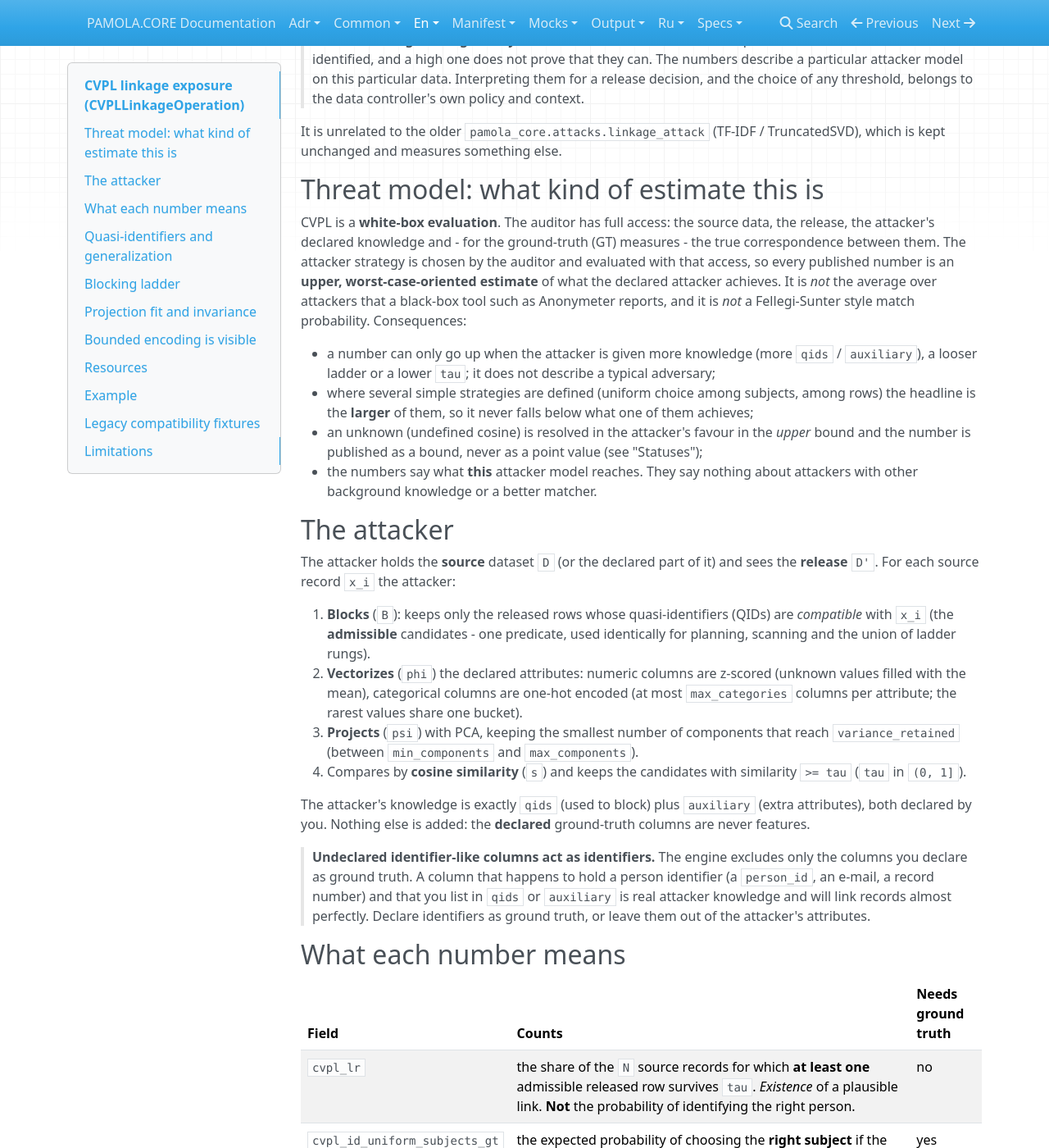
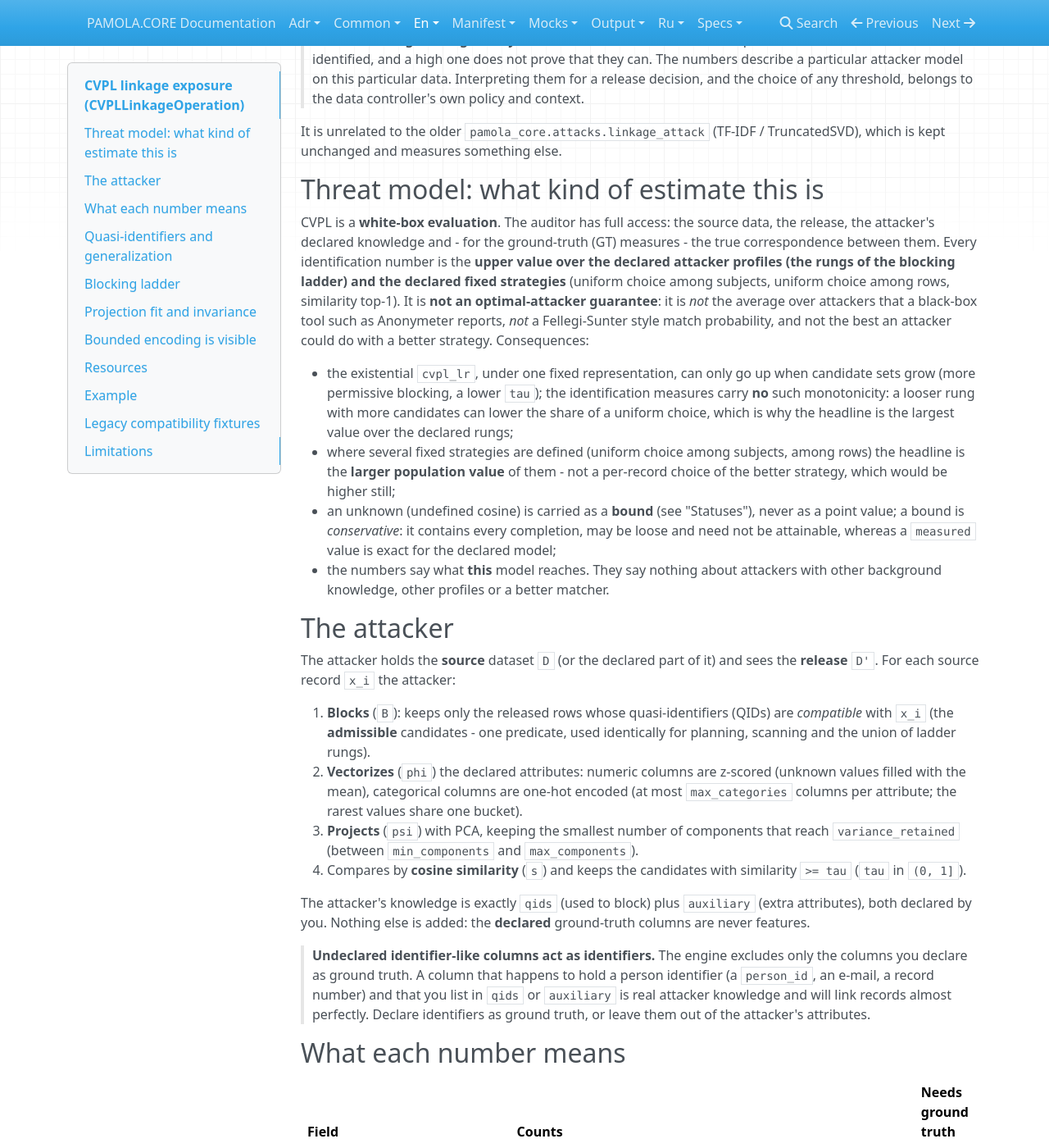
Before and after one commit to DGT-Network/PAMOLA, an MkDocs documentation site: the page built from docs/en/core/metrics/privacy/cvpl.md, in a window 1280 px wide and 1400 px high, scrolled down 301 px. Shown: the whole window at 82% size. Built offline with MkDocs 1.6.1, drawn with Linux system fonts in a browser that asks for light colours; nearby versions of some CDN libraries; some of the changed text lies outside the part shown.

Commit message:
fix(cvpl): bounds on every surface, per-rung identification with a max headline, bounded fallback classes, count-based uncertainty (CDX-CVPL-R2-1, R2-2, R2-6, R2-7, R2-8)
R2-1 top-1/precision bounds cover tie-band shifts; R2-2 union, trajectories, per-rung and legacy fields carry value-or-null with lower/upper/status; R2-6 identification measures per rung, headline = largest over rungs with *_basis_rung, cvpl_lr stays on the union, wording is upper value over declared profiles and fixed strategies; R2-7 exact-fallback classes from per-column codes after the budget check; R2-8 uncertainty flags from candidate counts. Docs and CHANGELOG updated.

Co-Authored-By: Claude Sonnet 5.5 <noreply@anthropic.com>

```diff
--- a/docs/en/core/metrics/privacy/cvpl.md
+++ b/docs/en/core/metrics/privacy/cvpl.md
@@ -21,20 +21,25 @@ TruncatedSVD), which is kept unchanged and measures something else.
 
 CVPL is a **white-box evaluation**. The auditor has full access: the source data, the
 release, the attacker's declared knowledge and - for the ground-truth (GT) measures - the
-true correspondence between them. The attacker strategy is chosen by the auditor and
-evaluated with that access, so every published number is an **upper, worst-case-oriented
-estimate** of what the declared attacker achieves. It is *not* the average over attackers
-that a black-box tool such as Anonymeter reports, and it is *not* a Fellegi-Sunter style
-match probability. Consequences:
+true correspondence between them. Every identification number is the **upper value over the
+declared attacker profiles (the rungs of the blocking ladder) and the declared fixed
+strategies** (uniform choice among subjects, uniform choice among rows, similarity top-1). It
+is **not an optimal-attacker guarantee**: it is *not* the average over attackers that a
+black-box tool such as Anonymeter reports, *not* a Fellegi-Sunter style match probability,
+and not the best an attacker could do with a better strategy. Consequences:
 
-* a number can only go up when the attacker is given more knowledge (more `qids` /
-  `auxiliary`), a looser ladder or a lower `tau`; it does not describe a typical adversary;
-* where several simple strategies are defined (uniform choice among subjects, among rows)
-  the headline is the **larger** of them, so it never falls below what one of them achieves;
-* an unknown (undefined cosine) is resolved in the attacker's favour in the *upper* bound
-  and the number is published as a bound, never as a point value (see "Statuses");
-* the numbers say what **this** attacker model reaches. They say nothing about attackers
-  with other background knowledge or a better matcher.
+* the existential `cvpl_lr`, under one fixed representation, can only go up when candidate
+  sets grow (more permissive blocking, a lower `tau`); the identification measures carry
+  **no** such monotonicity: a looser rung with more candidates can lower the share of a
+  uniform choice, which is why the headline is the largest value over the declared rungs;
+* where several fixed strategies are defined (uniform choice among subjects, among rows) the
+  headline is the **larger population value** of them - not a per-record choice of the better
+  strategy, which would be higher still;
+* an unknown (undefined cosine) is carried as a **bound** (see "Statuses"), never as a
+  point value; a bound is *conservative*: it contains every completion, may be loose and need
+  not be attainable, whereas a `measured` value is exact for the declared model;
+* the numbers say what **this** model reaches. They say nothing about attackers with other
+  background knowledge, other profiles or a better matcher.
 
 ## The attacker
 
@@ -69,9 +74,9 @@ columns are never features.
 | `cvpl_lr` | the share of the `N` source records for which **at least one** admissible released row survives `tau`. *Existence* of a plausible link. **Not** the probability of identifying the right person. | no |
 | `cvpl_id_uniform_subjects_gt` | the expected probability of choosing the **right subject** if the attacker picks uniformly among the distinct candidate **subjects** (a subject released in several rows counts once). `1 of 5` candidate subjects correct gives `0.2`. | yes |
 | `cvpl_id_uniform_rows_gt` | the expected probability of choosing the right subject if the attacker picks uniformly among the candidate released **rows** (`rows of the subject among the candidates / candidate rows`). | yes |
-| `cvpl_id_uniform_gt` | the **headline** of the two: the larger of the two *population* values; `cvpl_id_uniform_basis` names which one it is (`subjects` or `rows`; equal values report `subjects`). Both are always published. | yes |
-| `cvpl_top1_success_gt` | the share of the `N` source records whose **most similar** accepted candidate is the right subject (ties among accepted candidates: uniform, in expectation). | yes |
-| `precision_at_tau` | the same success, over the records that **declare** a link only. Undefined (`null`, reason `no_declared_links`) when nobody declares one. | yes |
+| `cvpl_id_uniform_gt` | the **headline**: the largest value over the rungs of the ladder and over the two uniform strategies (the larger *population* value, not a per-record choice); `cvpl_id_uniform_basis` names the strategy (`subjects` or `rows`; equal values report `subjects`) and `cvpl_id_uniform_basis_rung` the rung. The per-rung values of both strategies are always published. | yes |
+| `cvpl_top1_success_gt` | the share of the `N` source records whose **most similar** accepted candidate is the right subject (ties among accepted candidates: uniform, in expectation); per rung, headline = the largest over the rungs (`cvpl_top1_success_gt_basis_rung`). | yes |
+| `precision_at_tau` | the same success, over the records that **declare** a link only; per rung, headline = the largest over the rungs. Undefined (`null`, reason `no_declared_links`) when nobody declares one. | yes |
 | `gt_coverage` | the share of source records whose correspondence set is **completely known** (see "Ground truth"). | yes |
 | `cvpl_weighted_lr_legacy` | the older inverse-candidate-count weighted existential rate (`weighted_existential_linkage_v1`), kept for comparison with earlier results. **Not** a probability of identification. | no |
 
@@ -121,17 +126,30 @@ others. Each measure is bracketed over all of those possibilities, per record:
   unknown); with only unknown candidates the record contributes `[0, 1]`;
 * the uniform measures: an unknown candidate can enter (diluting a correct one, or being the
   correct one) or stay out;
-* `cvpl_top1_success_gt`: an unknown row may outrank the true candidate (lower bound `0`) and
-  an unknown row of the right subject may be the top one (upper bound `1`);
-* `precision_at_tau`: conservative bounds over which unknown records declare a link.
+* `cvpl_top1_success_gt`: an unknown row may outrank the true candidate (lower bound `0`); an
+  unknown row of the right subject may be the unique top one, and an unknown row can also move
+  the maximum and with it the tie band - dropping lower-scored ties or joining one - so wherever
+  an unknown candidate can alter a tie that contains the correct subject the upper bound is the
+  deliberately loose `1`;
+* `precision_at_tau`: conservative bounds over which unknown records declare a link, built on
+  the corrected top-1 bounds.
+
+Whether a record is *uncertain* is decided by counting candidates (is there an unknown
+candidate that can change this record's value), never by comparing floating-point numbers, so
+a difference of `1e-12` is still reported as `bounded`.
 
 The population value is a point value (`measured`) only if *no* record's contribution is
-uncertain; otherwise it is `bounded`. **A worst-case reader uses the `upper` bound** (for
-`cvpl_lr` also `cvpl_lr_upper`): it is the value the white-box attacker can reach if every
-unknown candidate is resolved in their favour, and it is never below the lower bound or a
-point value. A known false link does **not** hide an unknown true
-candidate: the existential `cvpl_lr` may be exact while the identification measures are
-bounded. `undefined_policy` in the result restates this.
+uncertain; otherwise it is `bounded`. **The `upper` bound is the conservative reading** (for
+`cvpl_lr` also `cvpl_lr_upper`): it contains every completion, but it is a bound and not
+necessarily attainable. A known false link does **not** hide an unknown true candidate: the
+existential `cvpl_lr` may be exact while the identification measures are bounded.
+
+The bounds reach **every** published surface: the headline, `cvpl_lr_union` and its
+`candidate_union_trajectory` entries (`cvpl_lr_union`, `cvpl_lr_union_lower`,
+`cvpl_lr_union_upper`, `status`), `cvpl_lr_by_rung` (`status` is `bounded` and `cvpl_lr` is `null`
+when a rung is bounded), the per-rung `blocking_ladder_trajectory` entries and
+`cvpl_weighted_lr_legacy` (`..._lower` / `..._upper` with the same fixed weights; the
+weights depend on the blocking only). `undefined_policy` in the result restates this.
 
 ### Ground truth
 
@@ -164,8 +182,8 @@ Per QID (`{"name", "kind", "bin_width", "hierarchy", "generalized"}`):
 
 * equal values are compatible; numeric points may be compared by bin (`bin_width=10` puts
   `21` and `27` in the same block). Numbers are compared exactly: integers beyond `2**53` stay
-  distinct, `-0.0` equals `0.0`;
-* the wildcard `*` (configurable `wildcard_tokens`) is compatible with any value that is not
+  distinct everywhere - as values, as interval endpoints (strings such as `[9007199254740993,9007199254740994]`, `pandas.Interval`, interval columns) and as bin members (a bin of an integral `bin_width` is computed on exact integers; with a non-integral width, values that large are binned in double precision) - and `-0.0` equals `0.0`;
+* the wildcard `*` (configurable `wildcard_tokens`; a custom token is an input value and is never published - the result, `config.json` and the cache carry only its count and a digest) is compatible with any value that is not
   invalid, and under `null_policy="incompatible"` not with a missing one;
 * numeric intervals (`[20-29]`, `20-29`, `[20, 30)`, `60+`, `pandas.Interval`) are compatible
   with the values they contain (and overlapping intervals). In the feature space an interval
@@ -201,23 +219,33 @@ is `relaxing`, `tightening`, `equal` or `non_nested`, and `ladder.nested`.
 
 On a nested relaxing ladder (each rung constrains fewer QIDs than the previous) `cvpl_lr`
 cannot decrease, and the last rung **is** the union of all rungs' candidate sets (Theorem 1's
-premise, for a fixed representation); the identification measures have no such guarantee,
-more candidates can lower them.
+premise, for a fixed representation and nested candidate sets). The claim is restricted to the
+existential `cvpl_lr`; the identification measures have no such guarantee.
 
-The headline fields are always one well-defined attacker:
+Each rung is a **declared attacker profile**. The headline fields are:
 
-* one rung, or a nested relaxing ladder: the last rung (`headline_basis: "last_rung"`);
-* any other ladder (`non_nested` or tightening steps): the attacker who tries **every**
-  declared profile, i.e. all measures computed on the **union** of the rungs' admissible
+* `cvpl_lr`, `cvpl_weighted_lr_legacy`: one rung, or a nested relaxing ladder: the last rung
+  (`headline_basis: "last_rung"`); any other ladder (`non_nested` or tightening steps): the
+  attacker who tries **every** declared profile, i.e. the **union** of the rungs' admissible
   candidate sets, each pair counted once (`headline_basis: "union_of_rungs"`). The union uses
-  the same admissibility predicate as the single rungs, and its `cvpl_lr` equals the last
-  value of `candidate_union_trajectory`. A rung that cannot be measured makes the union
-  `not_measured` / `not_applicable`; the union also has to fit `max_comparisons` as a whole.
+  the same admissibility predicate as the single rungs, and its `cvpl_lr` (with its bounds)
+  equals the last value of `candidate_union_trajectory`. A rung that cannot be measured makes
+  the union `not_measured` / `not_applicable`; the union also has to fit `max_comparisons`.
+* the identification measures (`cvpl_id_uniform_subjects_gt`, `cvpl_id_uniform_rows_gt`,
+  `cvpl_top1_success_gt`, `precision_at_tau`): computed **per rung**, on that rung's own
+  candidate sets; the headline is the **largest value over the rungs** and
+  `<measure>_basis_rung` names the winning rung. `cvpl_id_uniform_gt` is the largest over
+  rungs **and** the two uniform strategies; `cvpl_id_uniform_basis` and
+  `cvpl_id_uniform_basis_rung` name both. For a nested ladder this may differ from the last
+  rung - that is intended. All declared rungs must be measured, otherwise the identification
+  headline is `not_measured` / `not_applicable` (a maximum over only some of the declared
+  profiles would understate the upper value).
 
-Per-rung values stay available: `blocking_ladder_trajectory` (all measures per rung),
-`cvpl_lr_by_rung`, and `candidate_union_trajectory` (cumulative `cvpl_lr_union` after each
-rung). Choose the rungs before looking at ground-truth results; picking the rung that gives
-the highest number with the ground truth in hand leaks the evaluation into the attacker.
+Per-rung values stay available: `blocking_ladder_trajectory` (all measures per rung, with their
+statuses and bounds), `identification_by_rung`, `cvpl_lr_by_rung`, and
+`candidate_union_trajectory` (cumulative `cvpl_lr_union` after each rung). Choose the rungs
+before looking at ground-truth results; picking the rung that gives the highest number with the
+ground truth in hand leaks the evaluation into the attacker.
 
 ## Projection fit and invariance
 
@@ -234,7 +262,7 @@ duplicate lies outside every candidate set. The row-uniform strategy changes wit
 of *candidate* rows in every mode (that is what it measures).
 
 The result carries `projection.fingerprint`, a digest of the whole fitted representation
-(encoding, scaling, centering, components). It and `algorithm_version` are part of the cache
+(the ordered encoded feature layout, scaling, category lists, centering, components and their shapes). It and `algorithm_version` are part of the cache
 identity; the operation's result cache never serves a result across different fitted states.
 
 ## Bounded encoding is visible
@@ -254,7 +282,9 @@ compatibility between groups is streamed in tiles of at most 4M cells while plan
 planning stops as soon as the comparison budget is exceeded. Per-record accumulators
 (candidate subjects, exact-fallback matches, ties) are kept for one chunk of source records
 (about `chunk_pairs` planned pairs) and discarded; exact-equal matches are aggregated by the
-equivalence class of the encoded vector, never stored as pairs. `max_comparisons` (default
+equivalence class of the encoded vector, never stored as pairs. The classes are built from one
+small code per feature column (memory proportional to the number of records, independent of the
+encoded width, exact equality) and only after the comparison budget has been checked. `max_comparisons` (default
 `2e10` per rung) is checked before a rung is scanned; above it the rung is `not_measured`
 with reason `resource_limit` and the planned count, while other rungs are still measured.
 `max_group_pairs` bounds the group-level checks needed by wildcards, intervals and
@@ -302,8 +332,10 @@ produces; they are not reference values and say nothing about the BEST ones.
 * The uniform *subjects* strategy assumes the attacker knows which candidate rows belong to
   the same subject (the grouping comes from the evaluation-only ground truth); the uniform
   *rows* strategy needs no such knowledge, which is why both are published and the larger one
-  is the headline.
-* Linear projection and cosine similarity only; no learned embedding, no optimal strategy.
+  is the headline. Neither is an optimal strategy.
+* Linear projection and cosine similarity only; no learned embedding, no optimal strategy:
+  the headline is the upper value over the declared profiles and fixed strategies, not an
+  optimal-attacker guarantee.
 * `source_to_release` only; the reverse question (which person does a released record
   belong to) needs a reference population and is not implemented.
 * Ground truth is an auditor's input and must be trustworthy; this metric does not check it
```
Also changed, not shown: CHANGELOG.md (+34 -0 lines), 5 other files.
